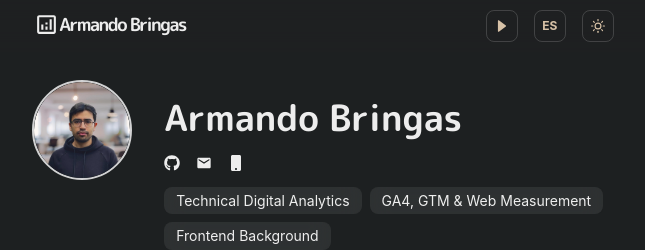
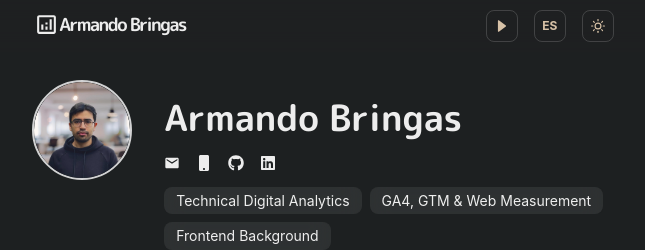
Before and after one commit to armandopbringas/armandopbringas.dev, a Next.js app: page / in a window 1280 px wide. Shown: the top 250 px of the page, without its empty margins (321-966 px from the left). Built offline with nearby package versions, Linux system fonts and the light colour scheme.

Commit message:
Add LinkedIn icon and reorder profile contact links

```diff
--- a/components/profile-fixed-layout.js
+++ b/components/profile-fixed-layout.js
@@ -9,7 +9,7 @@ import {
 } from '@chakra-ui/react'
 import Image from 'next/image'
 import { chakra } from '@chakra-ui/react'
-import { FaGithub, FaMobile } from 'react-icons/fa'
+import { FaGithub, FaLinkedin, FaMobile } from 'react-icons/fa'
 import { MdEmail } from 'react-icons/md'
 import styled from '@emotion/styled'
 import Paragraph from './paragraph'
@@ -86,16 +86,7 @@ const ProfileFixedLayout = ({ currentPath }) => {
             alignSelf="flex-start"
           >
             <Box display="flex" alignItems="center" gap="1rem">
-              <a
-                href="https://github.com/armandopbringas"
-                target="_blank"
-                rel="noopener noreferrer"
-              >
-                <HoverBox>
-                  <FaGithub color={profileIconColor} />
-                </HoverBox>
-              </a>
-              <a
+                            <a
                 href="mailto:bringas.armandop@gmail.com"
                 target="_blank"
                 rel="noopener noreferrer"
@@ -111,6 +102,24 @@ const ProfileFixedLayout = ({ currentPath }) => {
               >
                 <HoverBox>
                   <FaMobile color={profileIconColor} />
+                </HoverBox>
+              </a>
+              <a
+                href="https://github.com/armandopbringas"
+                target="_blank"
+                rel="noopener noreferrer"
+              >
+                <HoverBox>
+                  <FaGithub color={profileIconColor} />
+                </HoverBox>
+              </a>
+              <a
+                href="https://www.linkedin.com/in/armandopbringas/"
+                target="_blank"
+                rel="noopener noreferrer"
+              >
+                <HoverBox>
+                  <FaLinkedin color={profileIconColor} />
                 </HoverBox>
               </a>
             </Box>
```
